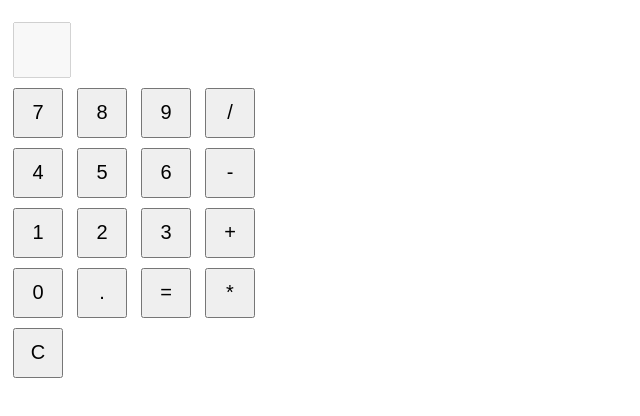
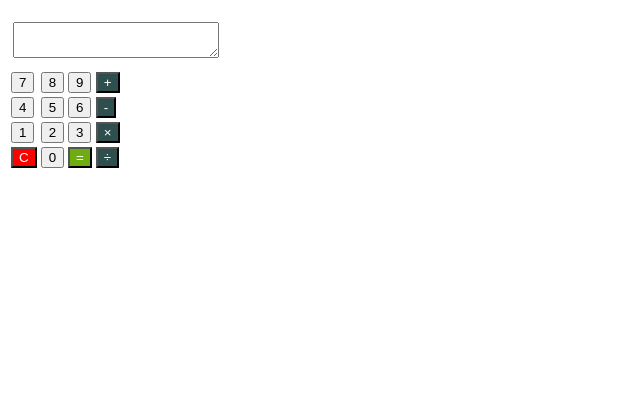
Before and after one commit to matczu-97/Web, a plain HTML site: page p1/index.html in a window 1280 px wide. Shown: the part 50-466 px from the top of the page, without its empty margins (0-640 px from the left). Drawn offline with Linux system fonts and the light colour scheme.

Commit message:
arrange folder

```diff
--- a/index2.html
+++ b/p1/index.html
@@ -22,31 +22,38 @@
 
 <h2>Simple Calculator</h2>
 
-<form name="calculator">
-    <input type="text" name="display" id="display" disabled>
-    <br>
-    <input type="button" value="7" onclick="calculator.display.value += '7'">
-    <input type="button" value="8" onclick="calculator.display.value += '8'">
-    <input type="button" value="9" onclick="calculator.display.value += '9'">
-    <input type="button" value="/" onclick="calculator.display.value += '/'">
-    <br>
-    <input type="button" value="4" onclick="calculator.display.value += '4'">
-    <input type="button" value="5" onclick="calculator.display.value += '5'">
-    <input type="button" value="6" onclick="calculator.display.value += '6'">
-    <input type="button" value="-" onclick="calculator.display.value += '-'">
-    <br>
-    <input type="button" value="1" onclick="calculator.display.value += '1'">
-    <input type="button" value="2" onclick="calculator.display.value += '2'">
-    <input type="button" value="3" onclick="calculator.display.value += '3'">
-    <input type="button" value="+" onclick="calculator.display.value += '+'">
-    <br>
-    <input type="button" value="0" onclick="calculator.display.value += '0'">
-    <input type="button" value="." onclick="calculator.display.value += '.'">
-    <input type="button" value="=" onclick="calculator.display.value = eval(calculator.display.value)">
-    <input type="button" value="*" onclick="calculator.display.value += '*'">
-    <br>
-    <input type="button" value="C" onclick="calculator.display.value = ''">
-</form>
+<body>
+    <div class="Calculator">
+        <table>
+            <tr>
+                <textarea style="width: 200px; margin: 5px;"></textarea>
+            </tr>
+            <tr>
+                <td><button>7</button></td>
+                <td><button>8</button></td>
+                <td><button>9</button></td>
+                <td><button style="background-color: darkslategrey; color: white">+</button></td>
+            </tr>
+            <tr>
+                <td><button>4</button></td>
+                <td><button>5</button></td>
+                <td><button>6</button></td>
+                <td><button style="background-color: darkslategrey; color: white">-</button></td>
+            </tr>
+            <tr>
+                <td><button>1</button></td>
+                <td><button>2</button></td>
+                <td><button>3</button></td>
+                <td><button style="background-color: darkslategrey; color: white">×</button></td>
+            </tr>
+            <tr>
+                <td><button style="background-color: red; color: white">C</button></td>
+                <td><button>0</button></td>
+                <td><button style="background-color: rgb(110, 173, 16); color: white">=</button></td>
+                <td><button style="background-color: darkslategrey; color: white">÷</button></td>
+            </tr>
+        </table>
+    </div>
 
 </body>
 </html>
```
Also changed, not shown: index.html (deleted, +0 -63 lines), calculatorScript.js (added), p1/favicon.ico (renamed from favicon.ico), style.css (added), 10 other files.
